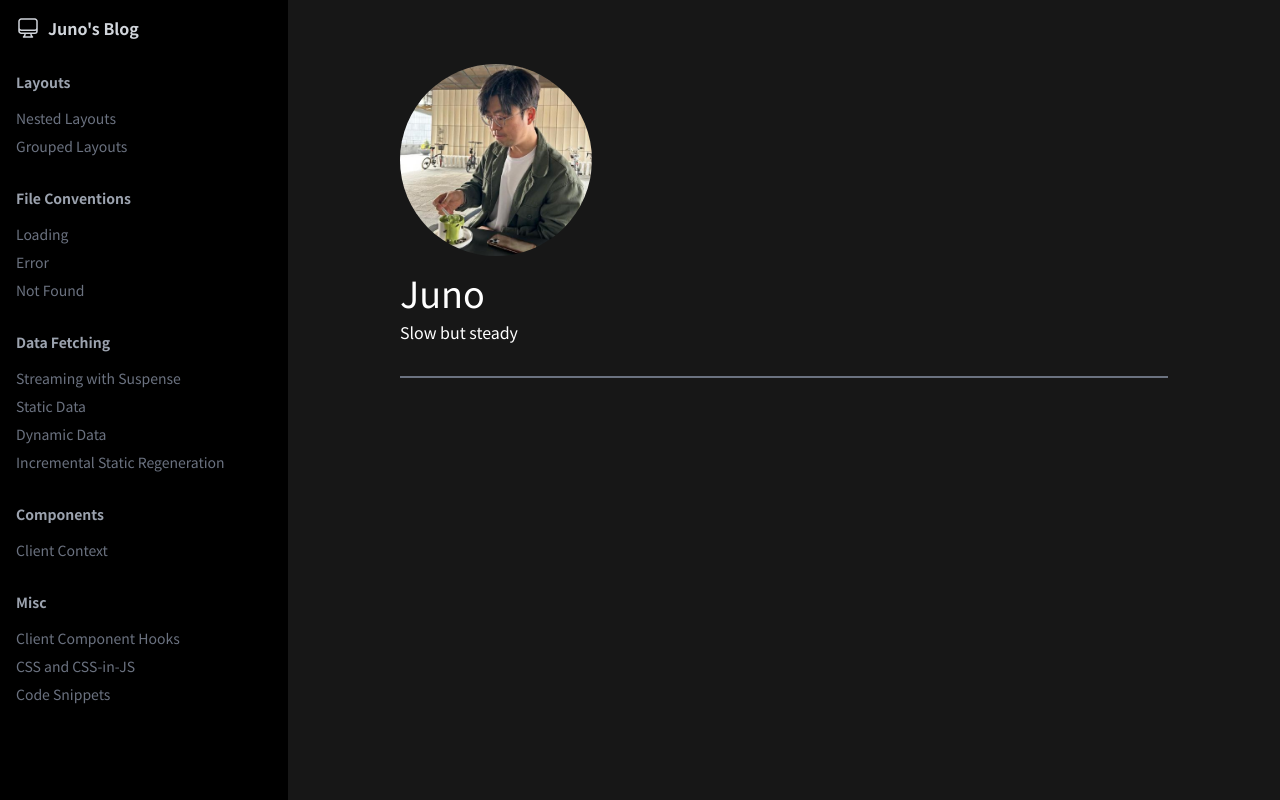
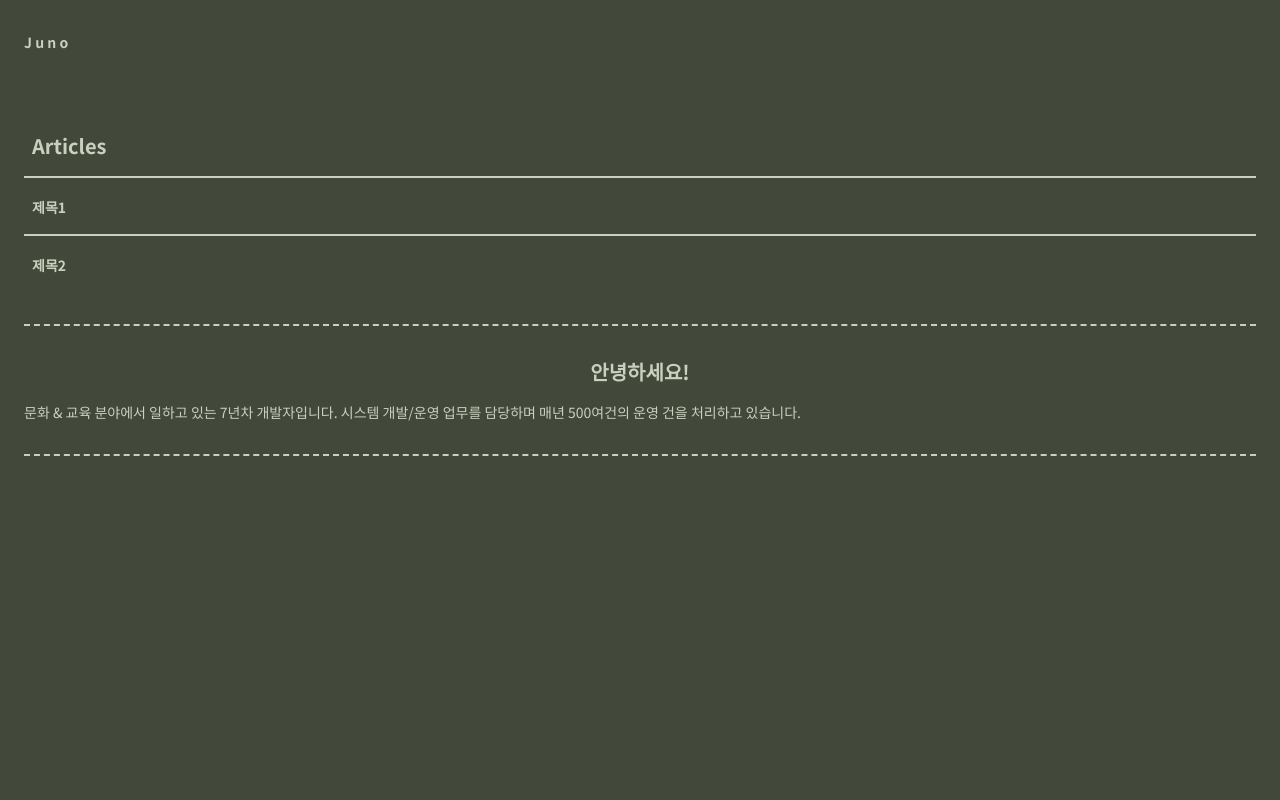
Before and after one commit to junotb/junotb.github.io, a Next.js app: page / in a window 1280 px wide. Built offline with nearby package versions, Linux system fonts and the light colour scheme.

Commit message:
edit services

```diff
--- a/app/globals.css
+++ b/app/globals.css
@@ -3,12 +3,18 @@
 @tailwind utilities;
 
 :root {
-  --foreground-rgb: 255, 255, 255;
-  --background-rgb: 0, 0, 0;
+  --foreground-rgb: 200, 208, 190;
+  --background-rgb: 66, 73, 58;
+}
+
+@media (prefers-color-scheme: dark) {
+  :root {
+    --foreground-rgb: 200, 208, 190;
+    --background-rgb: 66, 73, 58;
+  }
 }
 
 body {
-  box-sizing: content-box;
-  font-family: 'Noto Sans KR', sans-serif;
   color: rgb(var(--foreground-rgb));
+  background-color: rgb(var(--background-rgb));
 }
--- a/app/layout.tsx
+++ b/app/layout.tsx
@@ -1,14 +1,15 @@
-import Sidebar from '@/components/Sidebar'
 import './globals.css'
 import type { Metadata } from 'next'
 import { Noto_Sans_KR } from 'next/font/google'
+import Topbar from '@/components/Topbar'
+import Bottombar from '@/components/Bottombar'
 
 const notoSansKr = Noto_Sans_KR({
   subsets: ['latin'],
   weight: ['100', '300', '400', '500', '700', '900'],
   display: 'swap',
   fallback: [
-    'sans-serif'
+    'helvetica', 'sans-serif'
   ],
 })
 
@@ -24,11 +25,12 @@ export default function RootLayout({
 }) {
   return (
     <html lang="en" className="[color-scheme:dark]">
-      <body className={`flex flex-col-reverse sm:flex-row h-screen overflow-y-scroll ${notoSansKr.className}`}>
-        <Sidebar />
-        <main className='w-full h-full bg-neutral-900'>
+      <body className={`flex flex-col ${notoSansKr.className}`}>
+        <Topbar />
+        <main className='w-full h-full'>
           {children}
         </main>
+        <Bottombar />
       </body>
     </html>
   )
--- a/app/page.tsx
+++ b/app/page.tsx
@@ -1,32 +1,29 @@
-"use client";
-
-import Image from "next/image";
+import Link from "next/link";
 
 const Home = () => {
-  const name = 'Juno';
-  const motto = 'Slow but steady';
+  const fromYear = 2016;
+  const toYear = new Date().getFullYear();
+  const skipYear = 1;
 
   return (
-    <div className="px-8 py-16 w-full h-full flex justify-center">
-      <section className="mb-4 w-full min-w-[8rem] max-w-[48rem]">
-        <div className="flex sm:flex-col border-b-2 border-gray-500 pb-8 gap-4">
-          <Image
-            src="/images/profile.png"
-            alt={""}
-            width={0}
-            height={0}
-            className="w-36 h-36 sm:w-48 sm:h-48 rounded-full"
-          />
-          <div className="flex flex-col justify-center gap-2">
-            <h3 className="text-4xl">{name}</h3>
-            <h4>{motto}</h4>
-          </div>
-        </div>
+    <div className="px-6">
+      <section className="border-dashed border-b-2 border-[rgb(var(--foreground-rgb))] py-8">
+        <h3 className="px-2 py-4 font-bold text-xl">Articles</h3>
+        <ul>
+          <li className="border-t-2 border-[rgb(var(--foreground-rgb))] px-2 py-4">
+            <Link href={""} className="font-semibold text-sm">제목1</Link>
+          </li>
+          <li className="border-t-2 border-[rgb(var(--foreground-rgb))] px-2 py-4">
+            <Link href={""} className="font-semibold text-sm">제목2</Link>
+          </li>
+        </ul>
       </section>
-      <section>
-        <article>
-
-        </article>
+      <section className="py-8 space-y-4">
+        <p className="text-xl text-center font-bold">안녕하세요!</p>
+        <p className="text-sm">
+          문화 & 교육 분야에서 일하고 있는 {toYear - fromYear - skipYear + 1}년차 개발자입니다.
+          시스템 개발/운영 업무를 담당하며 매년 500여건의 운영 건을 처리하고 있습니다.
+        </p>
       </section>
     </div>
   )
--- /dev/null
+++ b/components/Bottombar.tsx
@@ -0,0 +1,13 @@
+const Bottombar = () => {
+  return (
+    <footer>
+      <div className="px-6">
+        <div className="border-dashed border-t-2 border-[rgb(var(--foreground-rgb))]">
+
+        </div>
+      </div>
+    </footer>
+  )
+};
+
+export default Bottombar;
--- a/components/Sidebar.tsx
+++ b/components/Sidebar.tsx
@@ -1,70 +1,6 @@
-"use client";
-
-import { pages } from "@/libraries/pages";
-import clsx from "clsx";
-import Link from "next/link";
-import { useState } from "react";
-
 const Sidebar = () => {
-  const [isOpen, setIsOpen] = useState(false);
-
   return (
-    <aside className="flex flex-col-reverse sm:flex-col min-w-full sm:min-w-[18rem] bg-black">
-      <div className="flex justify-between p-4 z-10 bg-black">
-        <Link
-          href="/"
-          className="flex items-center space-x-2"
-          onClick={() => setIsOpen(false)}
-        >
-          <svg xmlns="http://www.w3.org/2000/svg" fill="none" viewBox="0 0 24 24" strokeWidth={1.5} stroke="currentColor" className="w-6 h-6 text-gray-300">
-            <path strokeLinecap="round" strokeLinejoin="round" d="M9 17.25v1.007a3 3 0 01-.879 2.122L7.5 21h9l-.621-.621A3 3 0 0115 18.257V17.25m6-12V15a2.25 2.25 0 01-2.25 2.25H5.25A2.25 2.25 0 013 15V5.25m18 0A2.25 2.25 0 0018.75 3H5.25A2.25 2.25 0 003 5.25m18 0V12a2.25 2.25 0 01-2.25 2.25H5.25A2.25 2.25 0 013 12V5.25" />
-          </svg>
-          <h3 className="font-semibold text-gray-300">Juno's Blog</h3>
-        </Link>
-        <button
-          type="button"
-          className="sm:hidden"
-          onClick={() => setIsOpen(!isOpen)}
-        >
-          {
-            (isOpen) ? (
-              <svg xmlns="http://www.w3.org/2000/svg" fill="none" viewBox="0 0 24 24" strokeWidth={1.5} stroke="currentColor" className="w-6 h-6 text-gray-500">
-                <path strokeLinecap="round" strokeLinejoin="round" d="M6 18L18 6M6 6l12 12" />
-              </svg>
-            ) : (
-              <svg xmlns="http://www.w3.org/2000/svg" fill="none" viewBox="0 0 24 24" strokeWidth={1.5} stroke="currentColor" className="w-6 h-6 text-gray-500">
-                <path strokeLinecap="round" strokeLinejoin="round" d="M3.75 6.75h16.5M3.75 12h16.5m-16.5 5.25h16.5" />
-              </svg>
-            )
-          }
-        </button>
-      </div>
-      <div className={clsx("p-4 overflow-y-scroll sm:static sm:block", {
-        "fixed pb-16 min-w-full h-screen bg-black": isOpen,
-        hidden: !isOpen
-      })}>
-        <nav className="text-sm space-y-8">
-          {
-            pages.map(page => {
-              const name = page.name;
-              const items = page.items;
-              return (
-                <div className="space-y-4">
-                  <h4 className="font-semibold text-gray-400">{name}</h4>
-                  <div className="space-y-2">
-                    {
-                      items.map(item => (
-                        <Link href={item.path} className="block text-gray-500">{item.name}</Link>
-                      ))
-                    }
-                  </div>
-                </div>
-              )
-            })
-          }
-        </nav>
-      </div>
-    </aside>
+    <aside></aside>
   )
 };
 
--- /dev/null
+++ b/components/Topbar.tsx
@@ -0,0 +1,41 @@
+"use client";
+
+import Link from "next/link";
+import { useState } from "react";
+
+const Topbar = () => {
+  const [isOpen, setIsOpen] = useState<Boolean>(false);
+
+  return (
+    <header>
+      <div className="flex justify-between px-6 py-8 text-sm">
+        <Link
+          href="/"
+          className=""
+          onClick={() => setIsOpen(false)}
+        >
+          <h1 className="font-semibold">J&nbsp;u&nbsp;n&nbsp;o</h1>
+        </Link>
+        <button
+          type="button"
+          className="sm:hidden"
+          onClick={() => setIsOpen(!isOpen)}
+        >
+          {
+            (isOpen) ? (
+              <svg xmlns="http://www.w3.org/2000/svg" fill="none" viewBox="0 0 24 24" strokeWidth={1.5} stroke="currentColor" className="w-6 h-6">
+                <path strokeLinecap="round" strokeLinejoin="round" d="M6 18L18 6M6 6l12 12" />
+              </svg>
+            ) : (
+              <svg xmlns="http://www.w3.org/2000/svg" fill="none" viewBox="0 0 24 24" strokeWidth={1.5} stroke="currentColor" className="w-6 h-6">
+                <path strokeLinecap="round" strokeLinejoin="round" d="M3.75 6.75h16.5M3.75 12h16.5m-16.5 5.25h16.5" />
+              </svg>
+            )
+          }
+        </button>
+      </div>
+    </header>
+  )
+};
+
+export default Topbar;
--- a/tailwind.config.js
+++ b/tailwind.config.js
@@ -6,13 +6,7 @@ module.exports = {
     './app/**/*.{js,ts,jsx,tsx,mdx}',
   ],
   theme: {
-    extend: {
-      backgroundImage: {
-        'gradient-radial': 'radial-gradient(var(--tw-gradient-stops))',
-        'gradient-conic':
-          'conic-gradient(from 180deg at 50% 50%, var(--tw-gradient-stops))',
-      },
-    },
+    extend: {},
   },
   plugins: [],
 }
```
